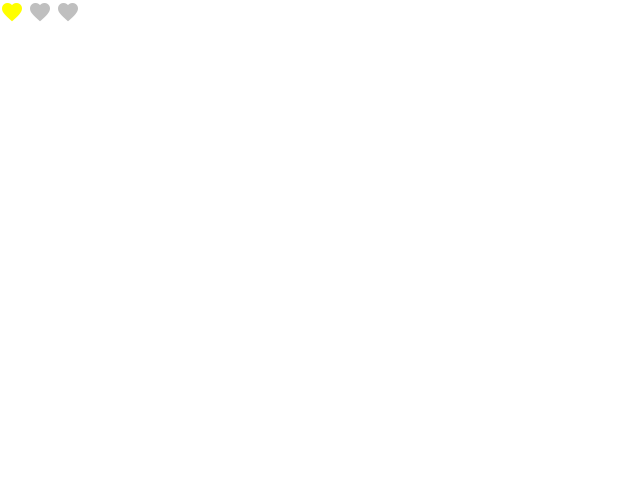
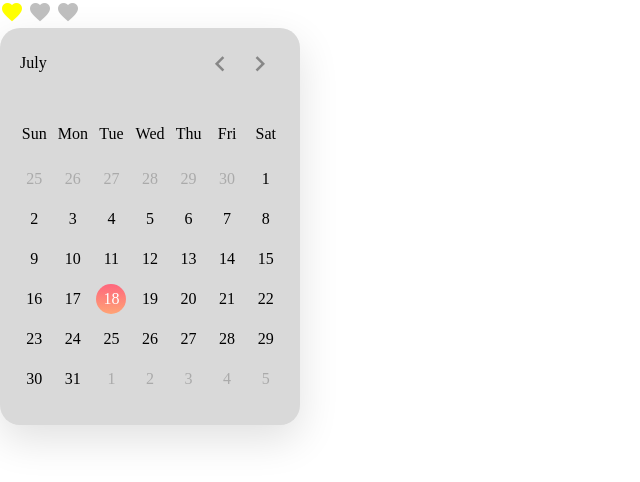
Before and after one commit to MosviRS/venant, a website built with webpack: page index.html in a window 1280 px wide. Shown: the whole page, without its empty margins (0-640 px from the left). Built offline with nearby package versions, Linux system fonts and the light colour scheme.

Commit message:
print calendar dashboard

```diff
--- a/index.html
+++ b/index.html
@@ -9,10 +9,34 @@
     <title>Document</title>
   </head>
   <body>
+    <!-- rater-->
     <div class="rater" role="rater" data-rating="0" id="rater-1">
       <span class="material-icons point" data-value="1">favorite</span>
       <span class="material-icons point" data-value="2">favorite</span>
       <span class="material-icons point" data-value="3">favorite</span>
     </div>
+
+    <div class="calendar" role="calendar" id="calendar-1">
+      <header>
+        <p class="current-month">September 2012</p>
+        <div class="arrows">
+          <span id="prev-month" class="material-icons arrow">chevron_left</span>
+          <span id="next-month" class="material-icons arrow">chevron_right</span>
+        </div>
+      </header>
+      <div class="board">
+        <ul class="week">
+          <li>Sun</li>
+          <li>Mon</li>
+          <li>Tue</li>
+          <li>Wed</li>
+          <li>Thu</li>
+          <li>Fri</li>
+          <li>Sat</li>
+        </ul>
+        <ul class="days">
+        </ul>
+      </div>
+    </div>
   </body>
 </html>
--- a/src/assets/css/styles.css
+++ b/src/assets/css/styles.css
@@ -2,3 +2,18 @@
 .md-24 { font-size: 24px; }
 .md-36 { font-size: 36px; }
 .md-48 { font-size: 48px; }
+
+.ra-0 { border-radius: 0; }
+.ra-10 { border-radius: 10%; }
+.ra-20 { border-radius: 20%; }
+.ra-50 { border-radius: 50%; }
+.ra-100 { border-radius: 100%; }
+
+@keyframes snake {
+    from{
+        transform: scale(0.8);
+    }
+    to{
+        transform: scale(1);
+    }
+}
--- /dev/null
+++ b/src/calendar/calendar.css
@@ -0,0 +1,95 @@
+.calendar{
+    width: 300px;
+    background-color: rgb(217, 217, 217);
+    border-radius: 20px;
+    box-shadow: 0 15px 40px rgba(0,0,0,0.12);
+}
+.calendar header{
+    display: flex;
+    justify-content: space-between;
+    align-items: center;
+    padding: 10px 20px;
+}
+header .arrows{
+   display: flex;
+}
+header .arrows span{
+  height: 38px;
+  width: 38px;
+  margin: 0 1px;
+  color: #878787;
+  text-align: center;
+  line-height: 38px;
+  font-size: 1.9rem;
+  user-select: none;
+  border-radius: 50%;
+}
+header .icons span:hover{
+    background: #f2f2f2;
+}
+.board{
+    padding: 10px 15px;
+}
+.calendar ul{
+    display: flex;
+    flex-wrap: wrap;
+    list-style: none;
+    text-align: center;
+}
+.calendar .week,.days{
+    display: flex;
+    flex-wrap: wrap;
+    list-style: none;
+    text-align: center;
+    justify-content: space-between;
+    padding: 0px;
+}
+.week li{
+    flex: 1 0 10%;
+    display: flex;
+    justify-content: center;
+    text-align:center;
+    align-items: center;
+}
+.days li{
+    position: relative;
+    width: calc(100% / 7);
+    height: 40px;
+    cursor: pointer;
+    display: flex;
+    justify-content: center;
+    align-items: center;
+    z-index: 1;
+}
+.days li::before{
+    position: absolute;
+    content: "";
+    left: 50%;
+    top: 50%;
+    height: 30px;
+    width: 30px;
+    z-index: -1;
+    border-radius: 50%;
+    transform: translate(-50%, -50%);
+}
+.days li:not(.active):hover::before{
+    background: #f2f2f2;
+    border: 1px solid #ffa375;
+}
+.days li.inactive{
+    color: #aaa;
+}
+.days li.normal{
+    color: black;
+}
+.days li.active::before{
+    background: linear-gradient(#fe667d, #ffa375);
+}
+.days li.active{
+    color: white;
+}
+.arrow:hover{
+    cursor: pointer;
+    user-select: none;
+    animation: snake 0.2s ease-in-out;
+}
--- /dev/null
+++ b/src/calendar/calendar.js
@@ -0,0 +1,83 @@
+export function Calendar(calendar){
+    let currentDate = new Date();
+    const element = calendar;
+    const labelMonth = element.querySelector(".current-month");
+    const daysBoard = document.querySelector(".days");
+    const prevMonthBtn = document.getElementById("prev-month");
+    const nextMonthBtn = document.getElementById("next-month");
+    const active = "active";
+    const inactive = "inactive";
+    const normal = "normal";
+    const months = ["January","February","March","April","May","June","July","August","September","October","November","December"];
+    function daysInMonth(month, year) {
+        return new Date(year, month+1, 0).getDate();
+    }
+    function lastDayOfMonth(month,year){
+        return new Date(year,month+1,0).getDay();
+    }
+    function lastDateOfLastMonth(month,year){
+        return new Date(year,month,0).getDate();
+    }
+    function firstDayOfMonth(month,year){
+        return new Date(year,month,1).getDay();
+    }
+    function isToday(date){
+        const today = new Date();
+        today.setHours(0,0,0,0);
+        return date.getTime() === today.getTime();
+    };
+    function printCurrentMonth(start,end){
+        for (let i = start; i < end; i++) {
+            const indexToDate = new Date(currentDate.getFullYear(),currentDate.getMonth(),i);
+            const day = document.createElement("li");
+            day.innerHTML = i;
+            day.classList.add(normal);
+            if (isToday(indexToDate)) day.classList.add(active);
+            daysBoard.appendChild(day);
+        }
+    }
+
+    function printInactiveMonths(start,end){
+        for (let i = start; i < end; i++) {
+            const day = document.createElement("li");
+            day.innerHTML = i;
+            day.classList.add(inactive);
+            daysBoard.appendChild(day);
+        }
+    }
+    function setMonthLabel(month){
+        labelMonth.innerHTML = months[month];
+    }
+    function loadDaysOfMonth(){
+        const month = currentDate.getMonth();
+        const year = currentDate.getFullYear();
+        printInactiveMonths(lastDateOfLastMonth(month,year) - (firstDayOfMonth(month,year) - 1),
+                            lastDateOfLastMonth(month,year) + 1,inactive);
+        printCurrentMonth(1,daysInMonth(month,year) + 1,normal);
+        printInactiveMonths(1,(6 - lastDayOfMonth(month,year)) +1 ,inactive);
+    }
+    function setMonthsButton(element,callback){
+        element.addEventListener("click",callback);
+    }
+    function eventPrevMonth(){
+        currentDate = new Date(currentDate.getFullYear(),currentDate.getMonth() - 1);
+        buildBoard();
+    }
+    function eventNextMonth(){
+        currentDate = new Date(currentDate.getFullYear(),currentDate.getMonth() + 1);
+        buildBoard();
+    }
+    function cleanBoard(){
+        daysBoard.innerHTML = "";
+    }
+    function buildBoard(){
+        cleanBoard();
+        setMonthLabel(currentDate.getMonth());
+        loadDaysOfMonth();
+    };
+    this.init = () => {
+        buildBoard();
+        setMonthsButton(prevMonthBtn,eventPrevMonth);
+        setMonthsButton(nextMonthBtn,eventNextMonth);
+    }
+}
--- /dev/null
+++ b/src/calendar/index.js
@@ -0,0 +1,11 @@
+import "./calendar.css";
+import {Calendar} from "./calendar";
+
+export function render(){
+    document.addEventListener("DOMContentLoaded", () => {
+        const calendar = document.querySelectorAll("[role=calendar]");
+        calendar.forEach((element) => {
+            new Calendar(element).init();
+        });
+    });
+}
--- a/src/index.js
+++ b/src/index.js
@@ -1,4 +1,6 @@
 import "./assets/css/normalize.css";
 import "./assets/css/styles.css";
 import {render as renderRater} from "./rater/index.js";
+import {render as renderCalendar} from "./calendar/index.js";
 renderRater();
+renderCalendar();
--- a/src/rater/index.js
+++ b/src/rater/index.js
@@ -5,7 +5,7 @@ export function render(){
     document.addEventListener("DOMContentLoaded", () => {
         const raters = document.querySelectorAll("[role=rater]");
         raters.forEach((rater) => {
-            new Rater(rater);
+            new Rater(rater).init();
         });
     });
 }
--- a/src/rater/rater.css
+++ b/src/rater/rater.css
@@ -1,14 +1,7 @@
 .point{
     cursor: pointer;
+    transition: all 0.2s ease-in-out;
 }
 .point:hover{
-    animation: snake 0.2s ease-in-out forwards;
+    animation: snake 0.2s ease-in-out;
 }
-@keyframes snake {
-    from{
-        transform: scale(0.8);
-    }
-    to{
-        transform: scale(1);
-    }
-}
--- a/src/rater/rater.js
+++ b/src/rater/rater.js
@@ -42,9 +42,11 @@ export function Rater(rater){
         element.style.color = "gray";
         element.style.opacity = "0.5";
     }
-    resetRater();
-    setMouseHover();
-    setMouseLeave();
-    setClick();
+    this.init = () =>{
+        resetRater();
+        setMouseHover();
+        setMouseLeave();
+        setClick();
+    }
 
 }
```
